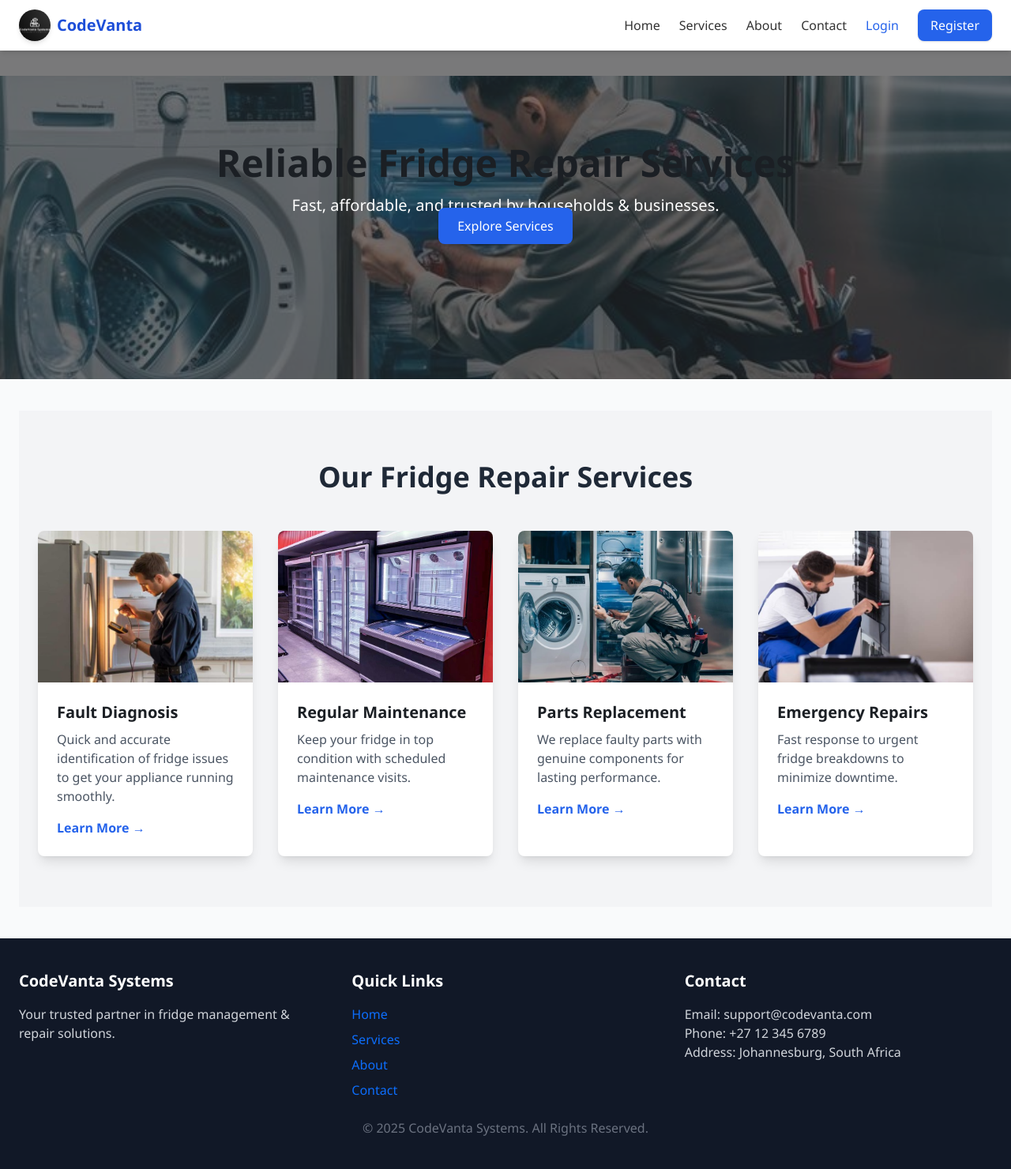
After one commit to Mbolekwa-Zilungile/CodeVantaSystem, an ASP.NET Core app: template Code-Vanta Systems/Views/Home/Services.cshtml in a window 1280 px wide. The commit adds this page. Shown: the whole page at 79% size. Run offline with ASP.NET Core 8, Linux system fonts and the light colour scheme; the template is opened without the code that fills it, so the values that code supplies are empty; some libraries are stand-ins or nearby versions.

```diff
--- a/Code-Vanta Systems/Controllers/HomeController.cs
+++ b/Code-Vanta Systems/Controllers/HomeController.cs
@@ -28,5 +28,11 @@ namespace Code_Vanta_Systems.Controllers
         {
             return View(new ErrorViewModel { RequestId = Activity.Current?.Id ?? HttpContext.TraceIdentifier });
         }
+
+
+        public IActionResult Services()
+        {
+            return View(); // This will render Views/Home/Services.cshtml
+        }
     }
 }
--- /dev/null
+++ b/Code-Vanta Systems/Views/Home/Services.cshtml
@@ -0,0 +1,52 @@
+@{
+    ViewData["Title"] = "Services";
+}
+
+<section class="bg-gray-100 py-16">
+    <div class="container mx-auto px-6">
+        <h2 class="text-4xl font-bold text-center text-gray-800 mb-12">Our Fridge Repair Services</h2>
+        <div class="grid md:grid-cols-2 lg:grid-cols-4 gap-8">
+
+            <!-- Card 1 -->
+            <div class="bg-white shadow-lg rounded-lg overflow-hidden hover:shadow-xl transition">
+                <img src="~/images/two.jpg" alt="Fault Diagnosis" class="w-full h-48 object-cover">
+                <div class="p-6">
+                    <h3 class="text-xl font-semibold mb-2">Fault Diagnosis</h3>
+                    <p class="text-gray-600 mb-4">Quick and accurate identification of fridge issues to get your appliance running smoothly.</p>
+                    <a href="#" class="text-blue-600 font-semibold hover:underline">Learn More →</a>
+                </div>
+            </div>
+
+            <!-- Card 2 -->
+            <div class="bg-white shadow-lg rounded-lg overflow-hidden hover:shadow-xl transition">
+                <img src="~/images/Combined island freezer.jpg" alt="Fridge Maintenance" class="w-full h-48 object-cover">
+                <div class="p-6">
+                    <h3 class="text-xl font-semibold mb-2">Regular Maintenance</h3>
+                    <p class="text-gray-600 mb-4">Keep your fridge in top condition with scheduled maintenance visits.</p>
+                    <a href="#" class="text-blue-600 font-semibold hover:underline">Learn More →</a>
+                </div>
+            </div>
+
+            <!-- Card 3 -->
+            <div class="bg-white shadow-lg rounded-lg overflow-hidden hover:shadow-xl transition">
+                <img src="~/images/repair.jpg" alt="Parts Replacement" class="w-full h-48 object-cover">
+                <div class="p-6">
+                    <h3 class="text-xl font-semibold mb-2">Parts Replacement</h3>
+                    <p class="text-gray-600 mb-4">We replace faulty parts with genuine components for lasting performance.</p>
+                    <a href="#" class="text-blue-600 font-semibold hover:underline">Learn More →</a>
+                </div>
+            </div>
+
+            <!-- Card 4 -->
+            <div class="bg-white shadow-lg rounded-lg overflow-hidden hover:shadow-xl transition">
+                <img src="~/images/three.jpg" alt="Emergency Repairs" class="w-full h-48 object-cover">
+                <div class="p-6">
+                    <h3 class="text-xl font-semibold mb-2">Emergency Repairs</h3>
+                    <p class="text-gray-600 mb-4">Fast response to urgent fridge breakdowns to minimize downtime.</p>
+                    <a href="#" class="text-blue-600 font-semibold hover:underline">Learn More →</a>
+                </div>
+            </div>
+
+        </div>
+    </div>
+</section>
```
Also changed, not shown: Code-Vanta Systems/Views/Home/Index.cshtml (+0 -10 lines), Code-Vanta Systems/wwwroot/Images/Ab_Blue.jpg (deleted), Code-Vanta Systems/wwwroot/Images/Backgrounds.jpg (deleted), Code-Vanta Systems/wwwroot/Images/four.jpg (added), Code-Vanta Systems/wwwroot/Images/one.jpg (added), Code-Vanta Systems/wwwroot/Images/three.jpg (added), Code-Vanta Systems/wwwroot/Images/two.jpg (added).
